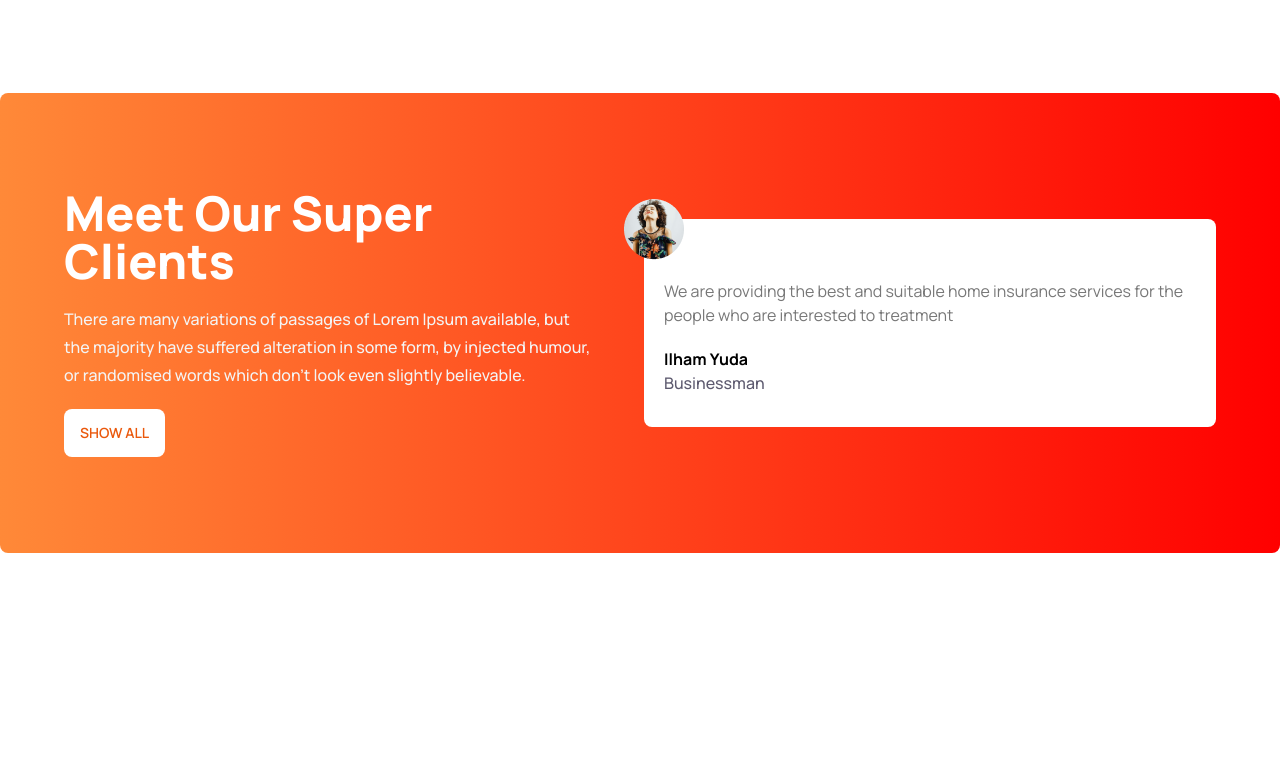
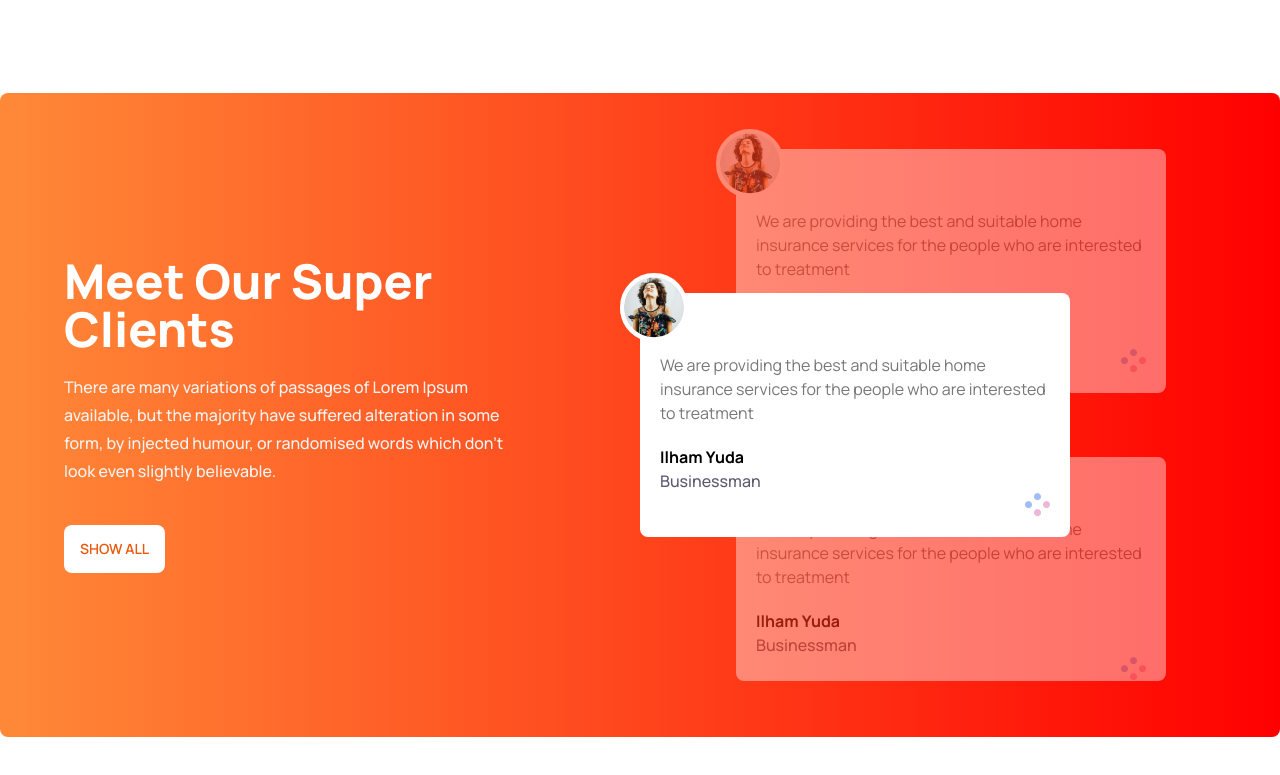
Before and after one commit to Sharifrony725/tea-shop-with-daisy-UI, a plain HTML site: page index.html in a window 1280 px wide. Shown: the part 1719-2494 px from the top of the page. Before the commit the page ends 2368 px from the top, so only its background shows below. Drawn offline with nearby package versions, Linux system fonts and the light colour scheme.

Commit message:
super client section

```diff
--- a/index.html
+++ b/index.html
@@ -149,21 +149,22 @@
         </section>
 
         <!-- super client section -->
-        <section class="my-24 flex flex-col lg:flex-row rounded-lg bg-gradient-to-r from-[#FF8938] to-[#F00] py-24 gap-12 px-16 justify-center items-center">
-           <div class="flex-1 space-y-5">
-                <h3 class="text-5xl font-extrabold text-white">Meet Our Super<br>
+        <section class="my-12 flex flex-col lg:flex-row rounded-lg bg-gradient-to-r from-[#FF8938] to-[#F00] py-14 gap-12 px-16 justify-around items-center">
+           <div class="flex-1">
+                <h3 class="text-5xl font-extrabold text-white w-[389px]">Meet Our Super<br>
                     Clients</h3>
-                <p class="font-medium leading-7 text-[#F4F4F4]">
+                <p class="font-medium leading-7 text-[#F4F4F4] mt-5 w-[440px]">
                     There are many variations of passages of Lorem Ipsum available, but the majority have suffered alteration in some
                     form,
                     by injected humour, or randomised words which don't look even slightly believable.
                 </p>
-                <button class="btn rounded-lg text-orange-600 bg-white border-none">Show All</button>
+                <button class="btn rounded-lg text-orange-600 mt-10 bg-white border-none">Show All</button>
            </div>
            <!-- review -->
-           <div class="flex-1  bg-white p-5 h-52 relative rounded-lg">
-            <img src="./images/client.png" alt="" class="absolute -top-5 -left-5">
-                <div>
+          <div class="flex-1 relative ml-36">
+
+            <div class="opacity-40 z-10 w-[430px] mb-16 bg-white p-5 relative rounded-lg">
+                <img src="./images/client.png" alt="" class="absolute -top-5 -left-5 border-4 border-white rounded-full bg-white">
                 <p class="text-[#777] mt-10">
                     We are providing the best and suitable home
                     insurance services for the people who are
@@ -171,9 +172,43 @@
                 </p>
                 <h4 class="font-bold mt-5 mb-0">Ilham Yuda</h4>
                 <p class="font-medium text-[#5D5A6F] mb-0">Businessman</p>
+                <div class="flex justify-end ">
+                    <img src="./images/circles.png" alt="" srcset="">
                 </div>
             </div>
+
+            <div class=" bg-white p-5 w-[430px]  z-20 top-36 -left-24 absolute rounded-lg">
+                <img src="./images/client.png" alt="" class="absolute -top-5 -left-5 border-4 border-white rounded-full bg-white">
+                <p class="text-[#777] mt-10">
+                    We are providing the best and suitable home
+                    insurance services for the people who are
+                    interested to treatment
+                </p>
+                <h4 class="font-bold mt-5 mb-0">Ilham Yuda</h4>
+                <p class="font-medium text-[#5D5A6F] mb-0">Businessman</p>
+                <div class="flex justify-end ">
+                    <img src="./images/circles.png" alt="" srcset="">
+                </div>
+            </div>
+
+            <div class="opacity-40 z-10 w-[430px] bg-white p-5 h-56 relative rounded-lg">
+                <img src="./images/client.png" alt="" class="absolute -top-5 -left-5 border-4 border-white rounded-full bg-white">
+                <p class="text-[#777] mt-10">
+                    We are providing the best and suitable home
+                    insurance services for the people who are
+                    interested to treatment
+                </p>
+                <h4 class="font-bold mt-5 mb-0">Ilham Yuda</h4>
+                <p class="font-medium text-[#5D5A6F] mb-0">Businessman</p>
+                <div class="flex justify-end ">
+                    <img src="./images/circles.png" alt="" srcset="">
+                </div>
+            </div>
+
+          </div>
         </section>
+
+        <!-- News & Events section -->
 
     </main>
 
```
Lines whose indentation alone changed are shown as unchanged.
